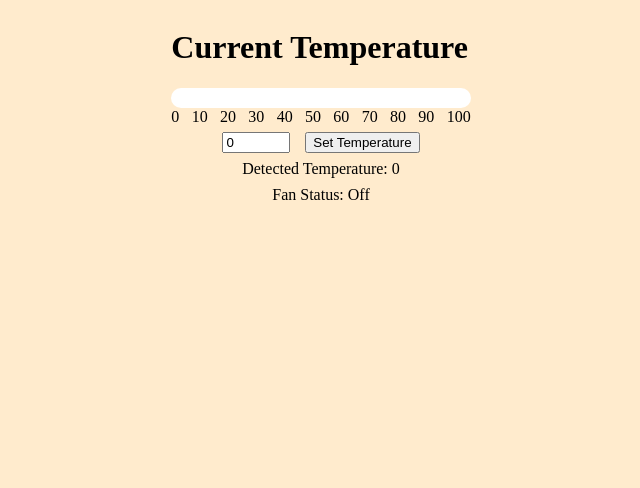
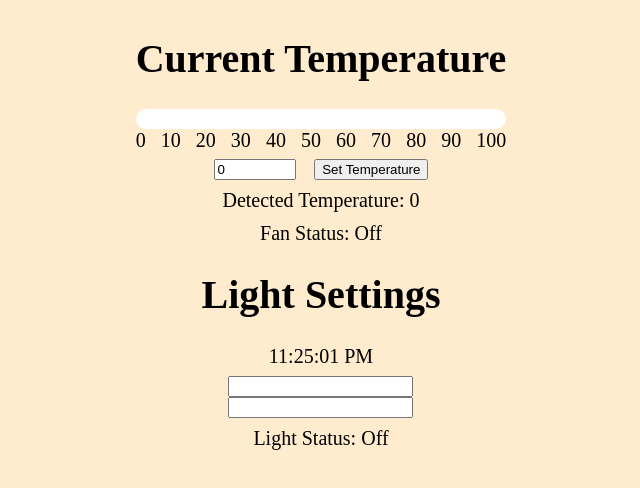
Before and after one commit to Jellyfish25/CMPE268_IoT_Project, a React (Vite) app in the folder Frontend/: page / in a window 1280 px wide. Shown: the top 488 px of the page, without its empty margins (319-959 px from the left). Built offline with nearby package versions, Linux system fonts and the light colour scheme; no server answers.

Commit message:
in progress expansion for automatic light switch

```diff
--- a/Frontend/package.json
+++ b/Frontend/package.json
@@ -11,7 +11,8 @@
   },
   "dependencies": {
     "react": "^18.3.1",
-    "react-dom": "^18.3.1"
+    "react-dom": "^18.3.1",
+    "react-live-clock": "^6.1.24"
   },
   "devDependencies": {
     "@eslint/js": "^9.11.1",
--- /dev/null
+++ b/Frontend/src/routes/Dashboard/Clock.jsx
@@ -0,0 +1,20 @@
+import React, { useState, useEffect } from 'react';
+
+const Clock = () => {
+    const[time, setTime] = useState(new Date());
+
+    useEffect(() => {
+        const updateTime = () => {
+            setTime(new Date());
+        }
+        const intervalId = setInterval(updateTime, 1000); //update the clock every second
+        return () => clearInterval(intervalId);
+    });
+
+    return(
+        <div>
+            {time.toLocaleTimeString()}
+        </div>
+    );
+}
+export default Clock;
--- a/Frontend/src/routes/Dashboard/Dashboard.css
+++ b/Frontend/src/routes/Dashboard/Dashboard.css
@@ -3,6 +3,7 @@ body {
     justify-content: center;
     align-items: center;
     background: blanchedalmond;
+    font-size:20px;
 }
 
 .container {
@@ -10,7 +11,7 @@ body {
     flex-direction: column;
     align-items: center;
     width: 100%;
-    max-width: 300px;
+    max-width: 500px;
     height: auto;
 }
 
@@ -18,6 +19,15 @@ body {
     margin-top: 2%;
     display: flex;
     flex-direction: row;
+    justify-content: center;
+    align-items: center;
+    width: 100%;
+}
+
+.horizontal-container {
+    margin-top: 2%;
+    display: flex;
+    flex-direction: column;
     justify-content: center;
     align-items: center;
     width: 100%;
--- a/Frontend/src/routes/Dashboard/Dashboard.jsx
+++ b/Frontend/src/routes/Dashboard/Dashboard.jsx
@@ -1,11 +1,17 @@
 import React, {useState, useEffect} from "react";
 import "./Dashboard.css"
-import { host } from "../../../../env";
+import Clock from "./Clock.jsx"
+import {host} from "../../../../env";
 
 const Dashboard = () => {
     const [temperature, setTemperature] = useState(0.0);
     const [tempInput, setTempInput] = useState(0.0);
     const [fanStatus, setFanStatus] = useState(false); // note: set fan status will be based on fan reading
+    const [startTime, setStartTime] = useState("1:00pm"); //used for turning on the light
+    const [endTime, setEndTime] = useState("1:00pm");
+    var timeOptions = [
+        {value: 1, label: 1}
+    ];
 
     // read data and set the temperature to be displayed (so far set to default 50.0)
     useEffect(() => {
@@ -49,8 +55,8 @@ const Dashboard = () => {
 
     return (
         <div>
-            <h1>Current Temperature</h1>
             <div className="container">
+                <h1>Current Temperature</h1>
                 <div className="temperature-bar">
                     <div className="temperature-bar-fill"></div>
                 </div>
@@ -80,6 +86,30 @@ const Dashboard = () => {
                         Fan Status: {fanStatus ? "On" : "Off"}
                 </div>
             </div>
+
+            <div className="container">
+                <h1>Light Settings</h1>
+                <Clock/>
+                <div className="horizontal-container">
+                    <input
+                        name="start-time-input"
+                        type="String"
+                    />
+                    <input
+                        name="start-time-input"
+                        type="String"
+                    />
+                </div>
+                {/* <select
+                    name="startTimeInput"
+                    value="0"
+                    options={timeOptions}
+                    onChange={null}
+                /> */}
+                <div style={{marginTop: "2.5%"}}>
+                        Light Status: {fanStatus ? "On" : "Off"}
+                </div>
+            </div>
         </div>
     );
 }
```
Also changed, not shown: 1 other file (tests, documents, lock files or other folders).
